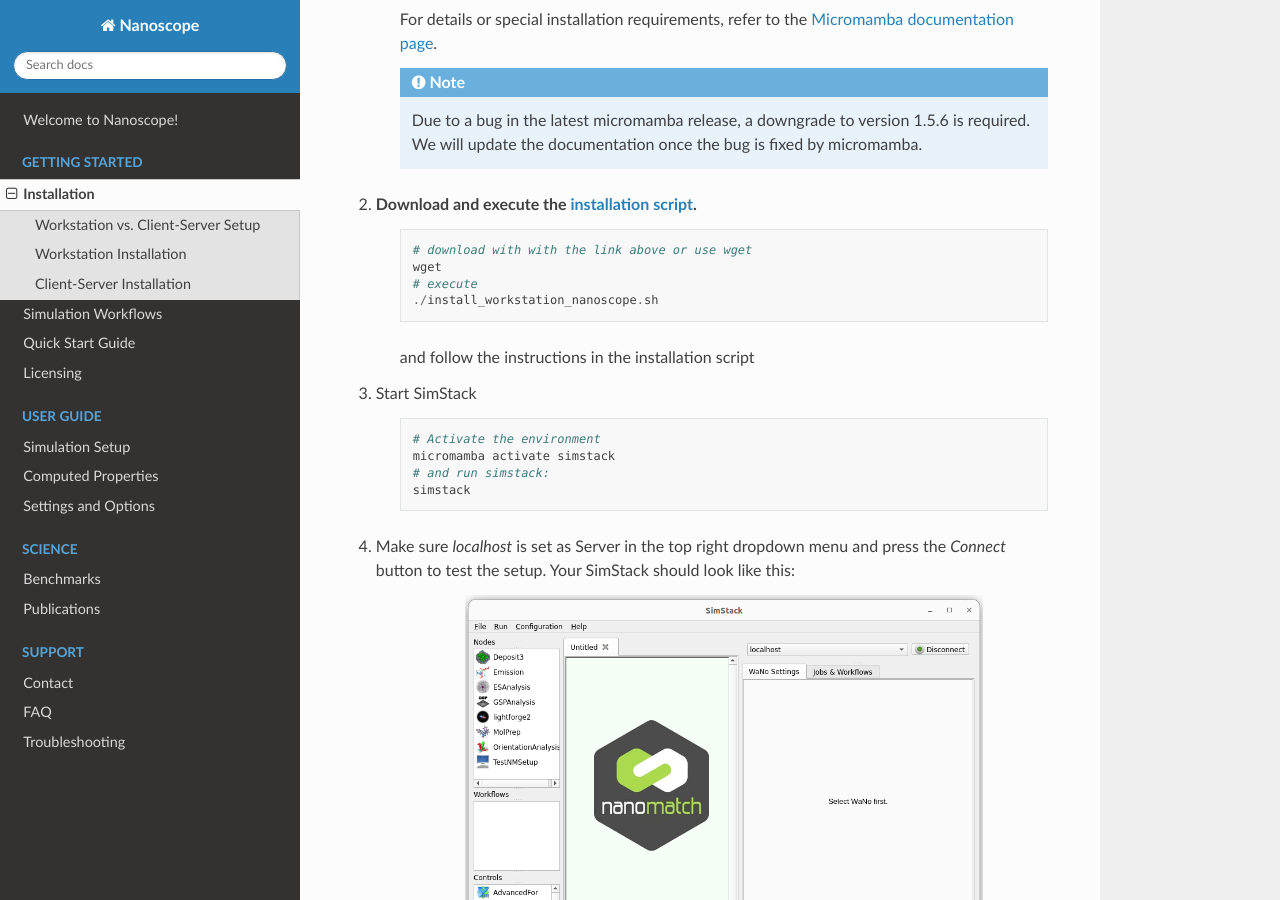
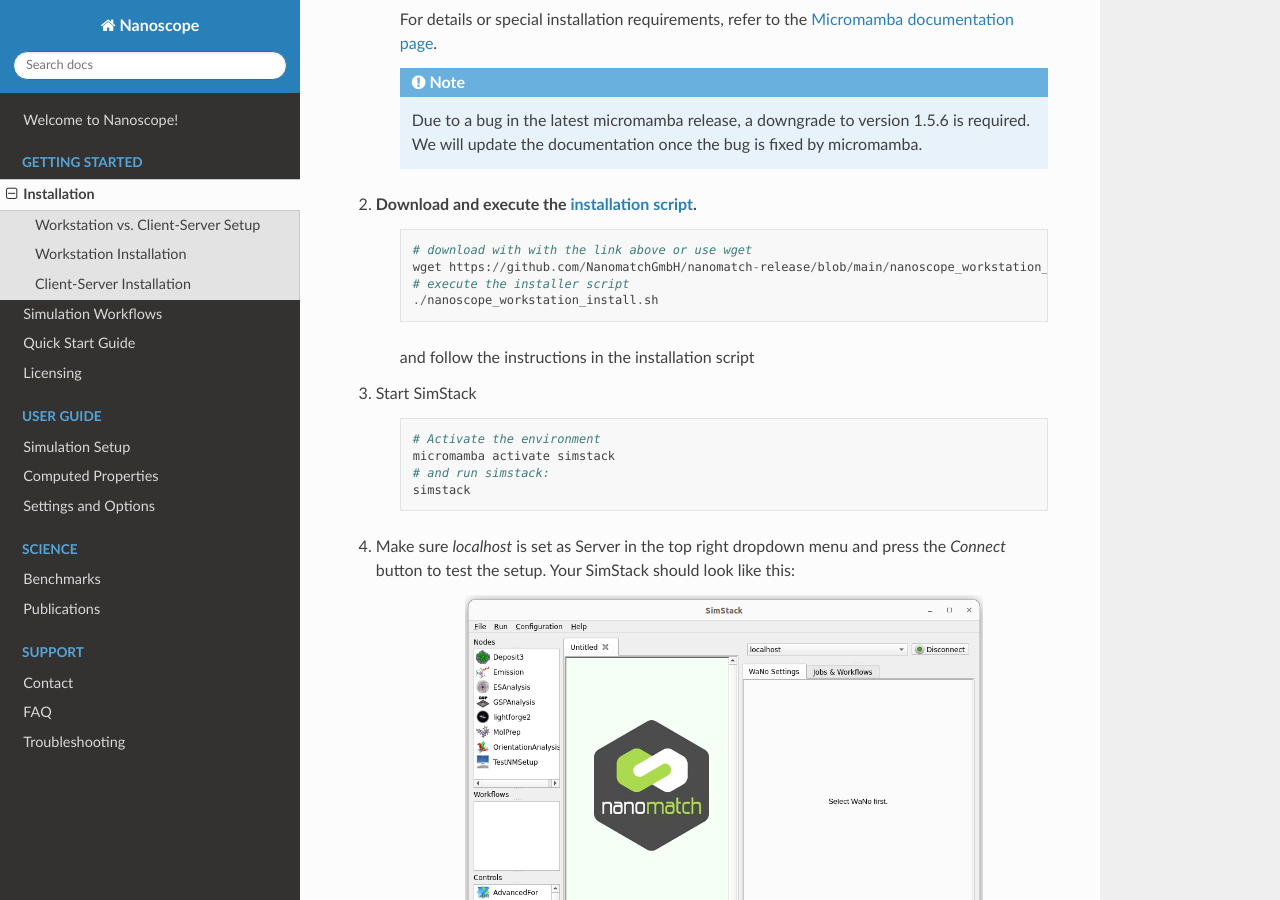
Before and after one commit to NanomatchGmbH/nanoscope-docs, a Sphinx documentation site: the page built from docs/source/getting_started/installation.rst, in a window 1280 px wide and 900 px high, scrolled down 1159 px. Built offline with Sphinx 7.4.7 and the Read the Docs theme 3.1.0, drawn with Linux system fonts in a browser that asks for light colours.

Commit message:
adapted placeholder name for installer script

```diff
--- a/docs/source/getting_started/installation.rst
+++ b/docs/source/getting_started/installation.rst
@@ -52,13 +52,13 @@
 
     .. note:: Due to a bug in the latest micromamba release, a downgrade to version 1.5.6 is required. We will update the documentation once the bug is fixed by micromamba.
 
-2. Download and execute the `installation script <https://github.com/NanomatchGmbH/nanomatch-release/blob/main/install_workstation_nanoscope.sh>`_.
+2. Download and execute the `installation script <https://github.com/NanomatchGmbH/nanomatch-release/blob/main/nanoscope_workstation_install.sh>`_.
     ::
 
         # download with with the link above or use wget
-        wget
-        # execute
-        ./install_workstation_nanoscope.sh
+        wget https://github.com/NanomatchGmbH/nanomatch-release/blob/main/nanoscope_workstation_install.sh
+        # execute the installer script
+        ./nanoscope_workstation_install.sh
 
     and follow the instructions in the installation script
 
```
